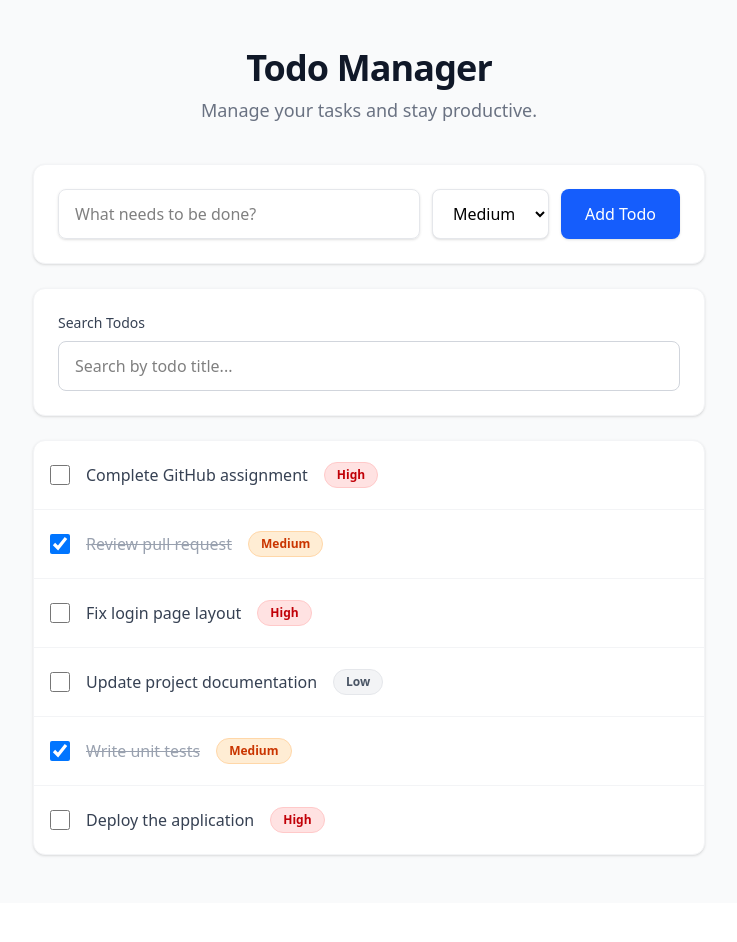
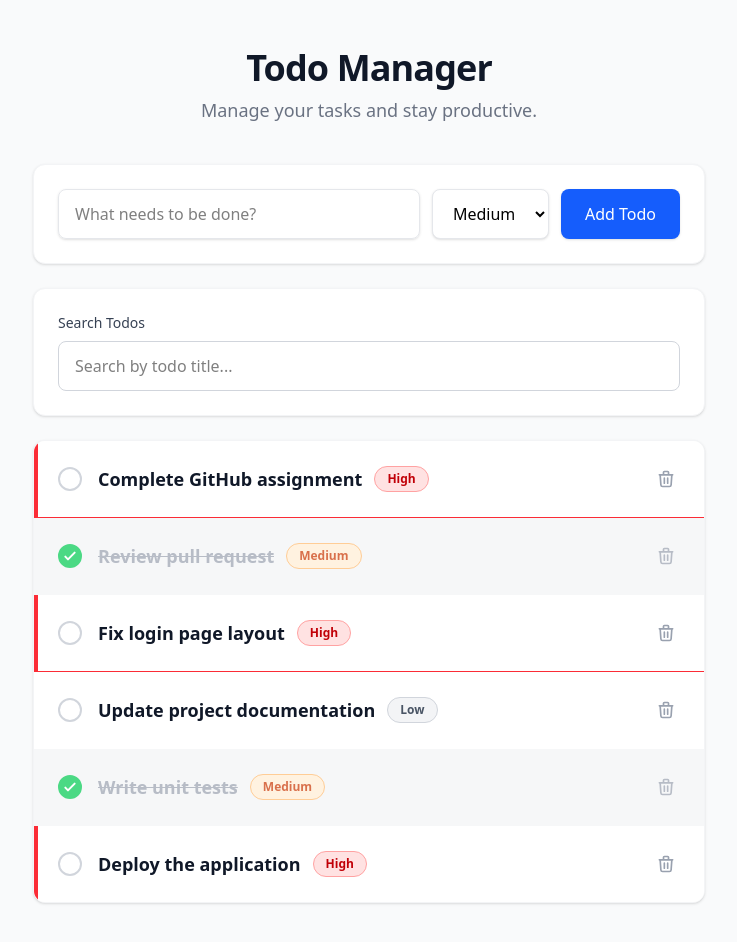
Before and after one commit to GnanyaSiri/todo-app, a React (Vite) app: page / in a window 1280 px wide. Shown: the top 942 px of the page, without its empty margins (271-1008 px from the left). Before the commit the page ends 903 px from the top, so only its background shows below. Built offline with nearby package versions, Linux system fonts and the light colour scheme.

Commit message:
feat: redesign todo cards

```diff
--- a/src/components/TodoItem.jsx
+++ b/src/components/TodoItem.jsx
@@ -1,38 +1,72 @@
 function TodoItem({ todo, onToggle, onDelete }) {
   const priorityStyles = {
-    High: 'bg-red-100 text-red-700 border-red-200',
-    Medium: 'bg-orange-100 text-orange-700 border-orange-200',
-    Low: 'bg-gray-100 text-gray-600 border-gray-200',
+    High: 'bg-red-100 text-red-700 border-red-300',
+    Medium: 'bg-orange-100 text-orange-700 border-orange-300',
+    Low: 'bg-gray-100 text-gray-600 border-gray-300',
   }
 
   const priorityStyle =
     priorityStyles[todo.priority] ||
-    'bg-gray-100 text-gray-600 border-gray-200'
+    'bg-gray-100 text-gray-600 border-gray-300'
 
   return (
-    <li className="flex items-center justify-between p-4 hover:bg-gray-50 transition-colors group">
+    <li
+      className={`relative p-5 transition-all duration-200 ${
+        todo.completed
+          ? 'bg-gray-100 opacity-70'
+          : 'bg-white hover:bg-gray-50'
+      } ${
+        todo.priority === 'High'
+          ? 'border-l-4 border-red-500'
+          : 'border-l-4 border-transparent'
+      }`}
+    >
+      <div className="flex items-center gap-4">
 
-      {/* Todo Content */}
-      <div
-        className="flex items-center flex-1 min-w-0 gap-4 cursor-pointer"
+        {/* Todo Information */}
+        <div className="flex items-center flex-1 min-w-0 gap-4">
+
+          {/* Complete Button */}
+          <button
             onClick={onToggle}
+            className={`w-6 h-6 rounded-full border-2 flex-shrink-0 flex items-center justify-center transition-colors ${
+              todo.completed
+                ? 'bg-green-500 border-green-500 text-white'
+                : 'border-gray-300 hover:border-blue-500'
+            }`}
+            aria-label={
+              todo.completed
+                ? 'Mark todo as active'
+                : 'Mark todo as completed'
+            }
           >
-        {/* Checkbox */}
-        <div className="relative flex items-center justify-center">
-          <input
-            type="checkbox"
-            checked={todo.completed}
-            readOnly
-            className="w-5 h-5 rounded border-gray-300 text-blue-600 focus:ring-blue-500 cursor-pointer"
+            {todo.completed && (
+              <svg
+                xmlns="http://www.w3.org/2000/svg"
+                className="w-4 h-4"
+                fill="none"
+                viewBox="0 0 24 24"
+                stroke="currentColor"
+              >
+                <path
+                  strokeLinecap="round"
+                  strokeLinejoin="round"
+                  strokeWidth={3}
+                  d="M5 13l4 4L19 7"
                 />
-        </div>
+              </svg>
+            )}
+          </button>
+
+          {/* Title and Priority */}
+          <div className="flex items-center gap-3 min-w-0">
 
             {/* Todo Title */}
             <span
-          className={`text-base truncate transition-all duration-200 ${
+              className={`text-lg font-semibold truncate ${
                 todo.completed
                   ? 'text-gray-400 line-through'
-              : 'text-gray-700'
+                  : 'text-gray-900'
               }`}
             >
               {todo.title}
@@ -40,25 +74,24 @@ function TodoItem({ todo, onToggle, onDelete }) {
 
             {/* Priority Badge */}
             <span
-          className={`px-3 py-1 text-xs font-semibold rounded-full border ${priorityStyle}`}
+              className={`px-3 py-1 text-xs font-bold rounded-full border flex-shrink-0 ${priorityStyle}`}
             >
               {todo.priority || 'Medium'}
             </span>
+
+          </div>
         </div>
 
         {/* Delete Button */}
         <button
-        onClick={(e) => {
-          e.stopPropagation()
-          onDelete()
-        }}
-        className="opacity-0 group-hover:opacity-100 p-2 ml-4 text-gray-400 hover:text-red-600 hover:bg-red-50 rounded-lg transition-all focus:outline-none focus:opacity-100 focus:ring-2 focus:ring-red-500"
+          onClick={onDelete}
+          className="p-2 text-gray-400 hover:text-red-600 hover:bg-red-50 rounded-lg transition-colors flex-shrink-0"
           aria-label="Delete todo"
           title="Delete"
         >
           <svg
             xmlns="http://www.w3.org/2000/svg"
-          className="h-5 w-5"
+            className="w-5 h-5"
             fill="none"
             viewBox="0 0 24 24"
             stroke="currentColor"
@@ -72,6 +105,7 @@ function TodoItem({ todo, onToggle, onDelete }) {
           </svg>
         </button>
 
+      </div>
     </li>
   )
 }
```
Lines whose indentation alone changed are shown as unchanged.
